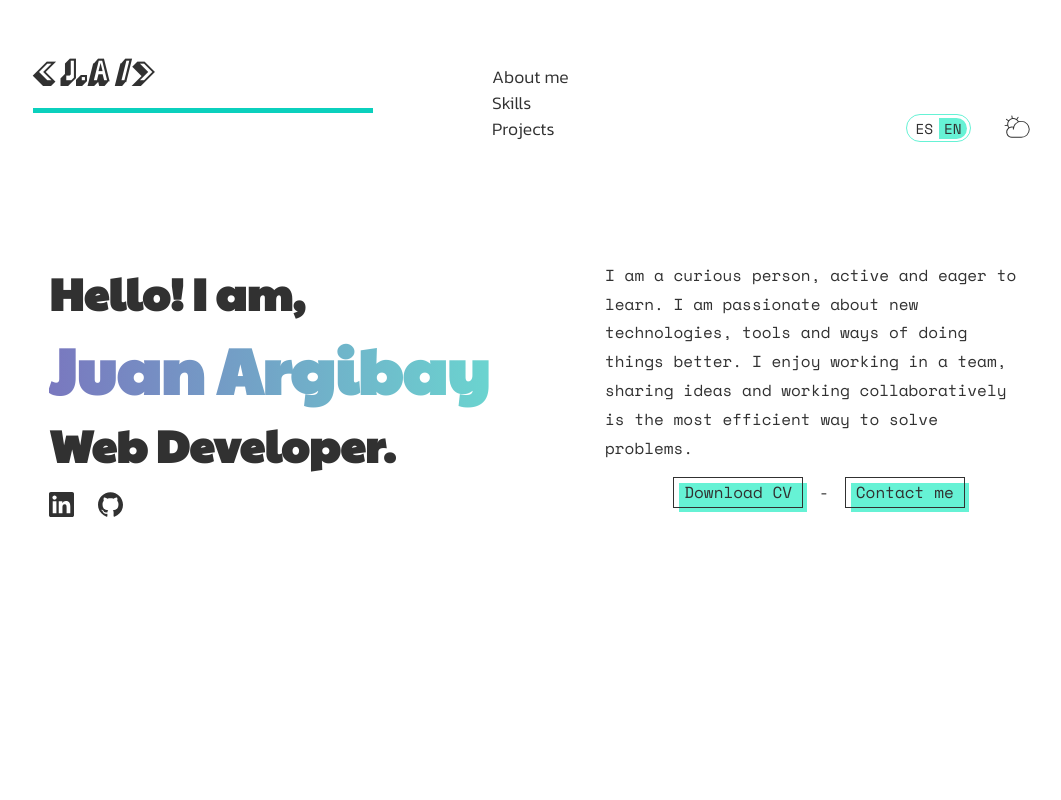
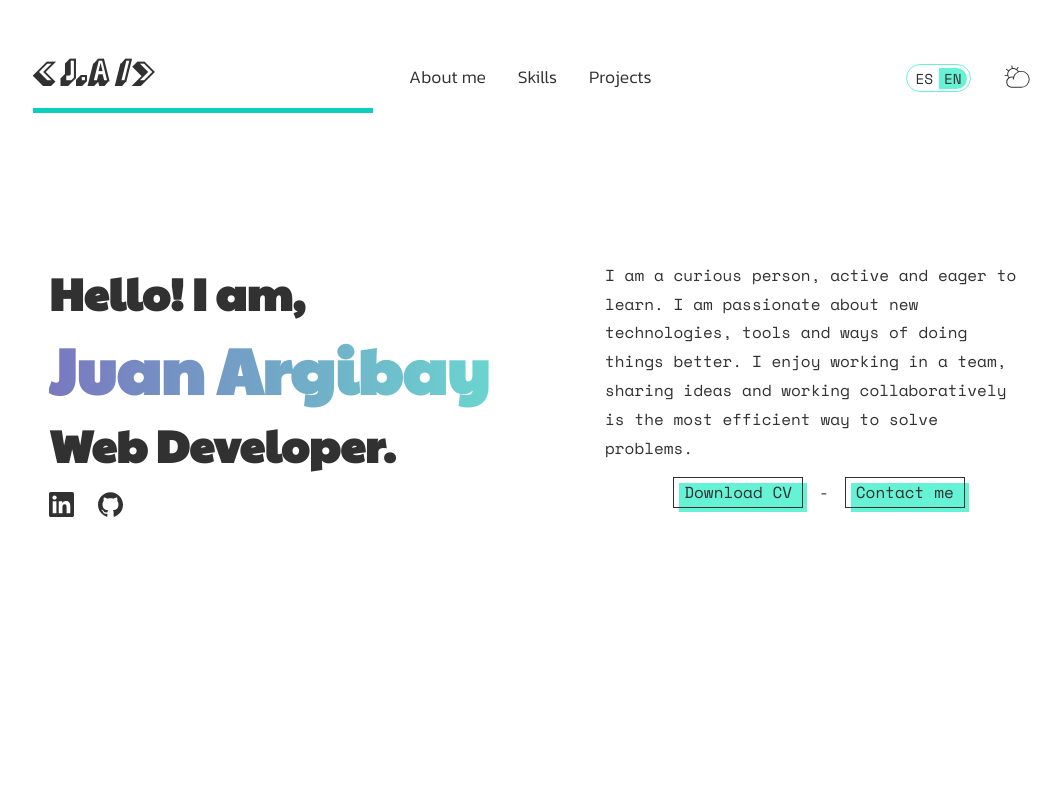
Before and after one commit to JuanArgibay/Portfolio, a React (Create React App) app: page / in a window 1280 px wide. Shown: the top 800 px of the page, without its empty margins (107-1168 px from the left). Built offline with nearby package versions, Linux system fonts and the light colour scheme.

Commit message:
flex on header

```diff
--- a/src/components/Header/header.css
+++ b/src/components/Header/header.css
@@ -13,7 +13,7 @@ header .decorationBar {
   display: none;
 }
 
-.menuNav {
+.menuNav ul {
   display: flex;
   list-style: none;
   gap: 2rem;
@@ -21,7 +21,7 @@ header .decorationBar {
 }
 
 .menuNav a {
-    font-family: 'Kanit', sans-serif;
+  font-family: "Kanit", sans-serif;
   text-decoration: none;
   font-size: 1.1rem;
   font-weight: 300;
```
Lines whose indentation alone changed are shown as unchanged.
